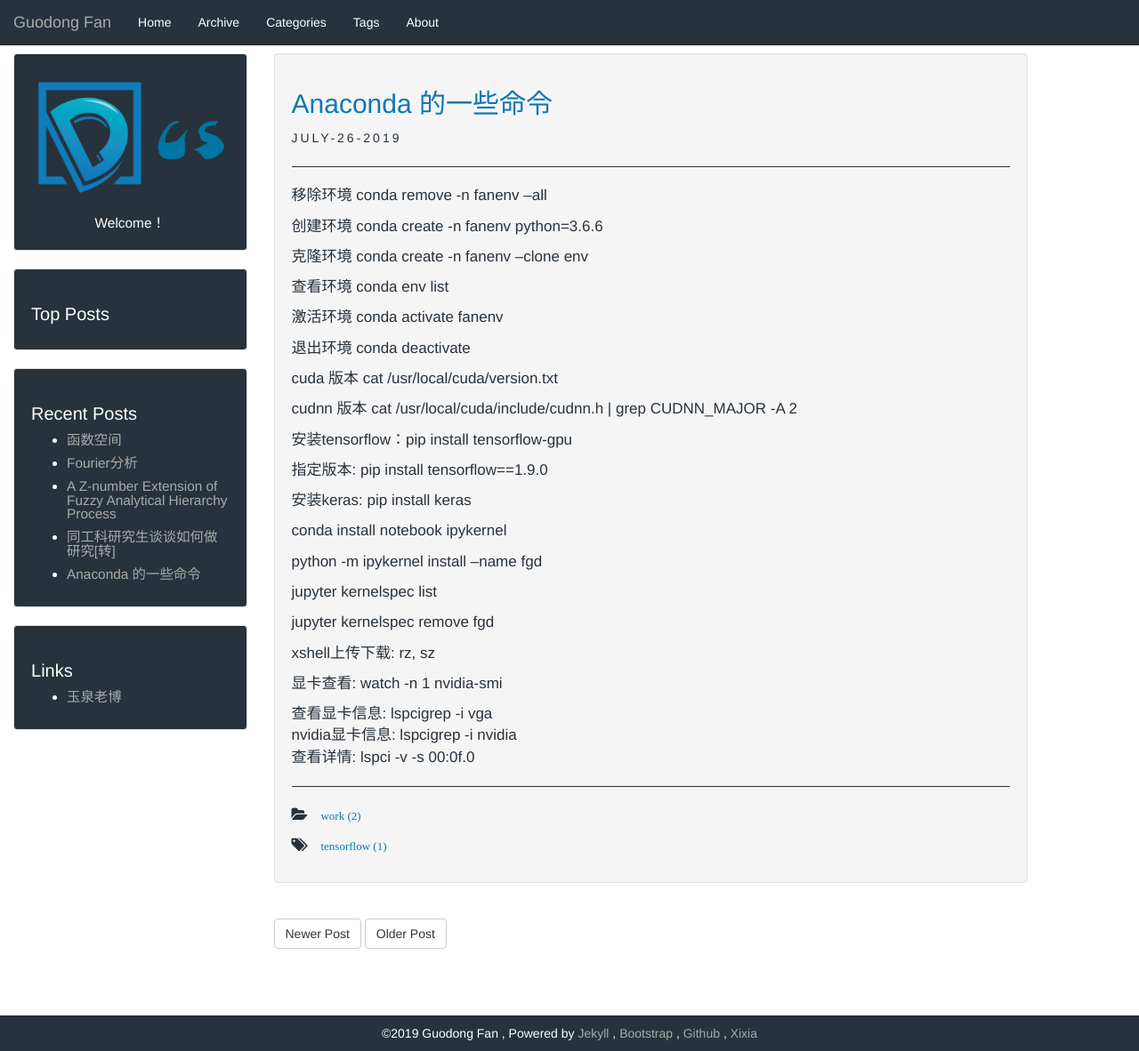
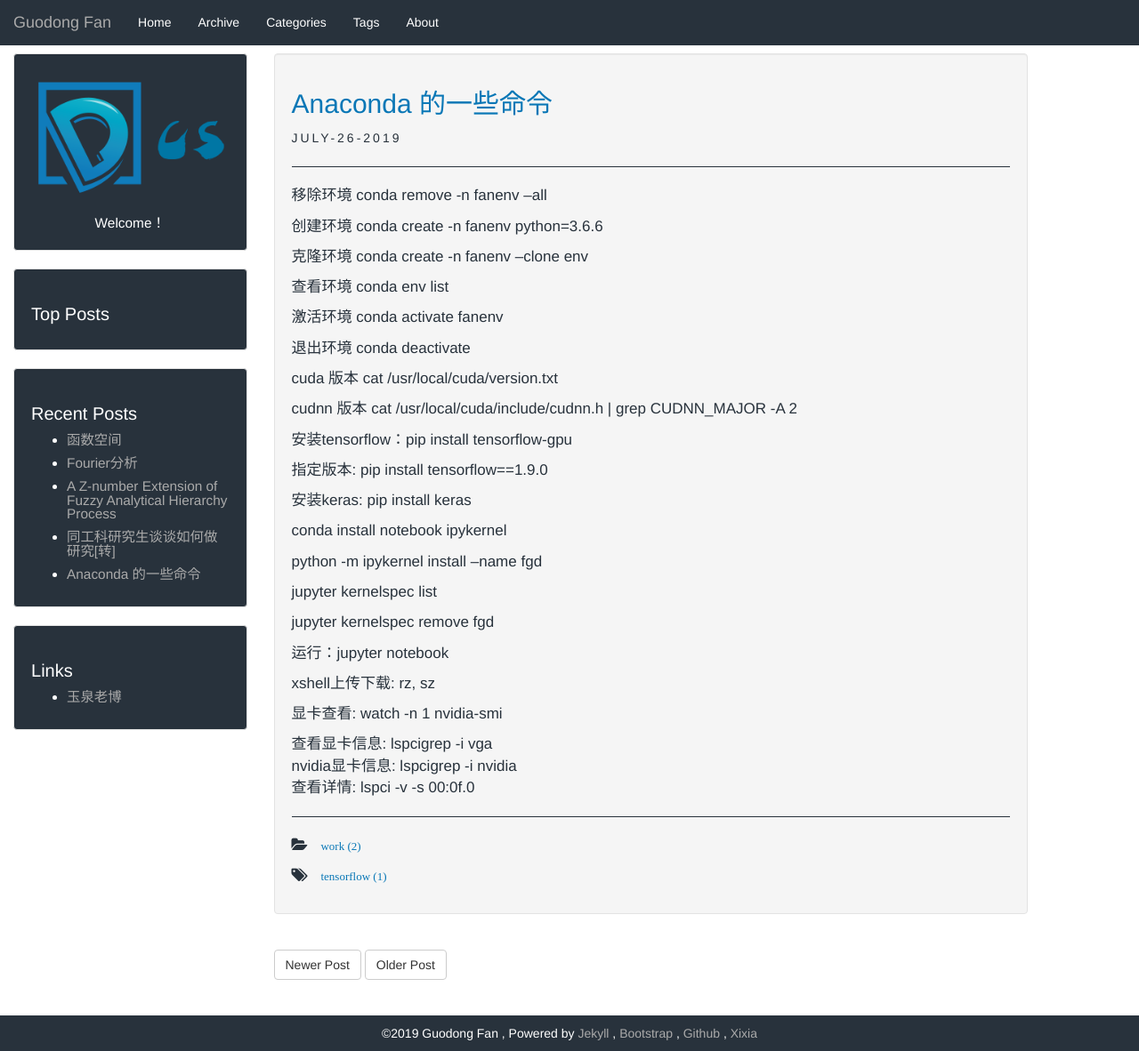
Before and after one commit to GuodongFan/GuodongFan.github.io, a Jekyll site: the page built from _posts/2019-07-26-Conda.md, in a window 1280 px wide and 1182 px high. Shown: the whole window at 89% size. Built offline with Jekyll 4.4.1, drawn with Linux system fonts in a browser that asks for light colours; our own code applies the rules of GitHub Pages for plain Markdown files.

Commit message:
Update 2019-07-26-Conda.md

```diff
--- a/_posts/2019-07-26-Conda.md
+++ b/_posts/2019-07-26-Conda.md
@@ -37,6 +37,8 @@ jupyter kernelspec list
 
 jupyter kernelspec remove fgd
 
+运行：jupyter notebook
+
 xshell上传下载: rz, sz
 
 显卡查看: watch -n 1 nvidia-smi
```
